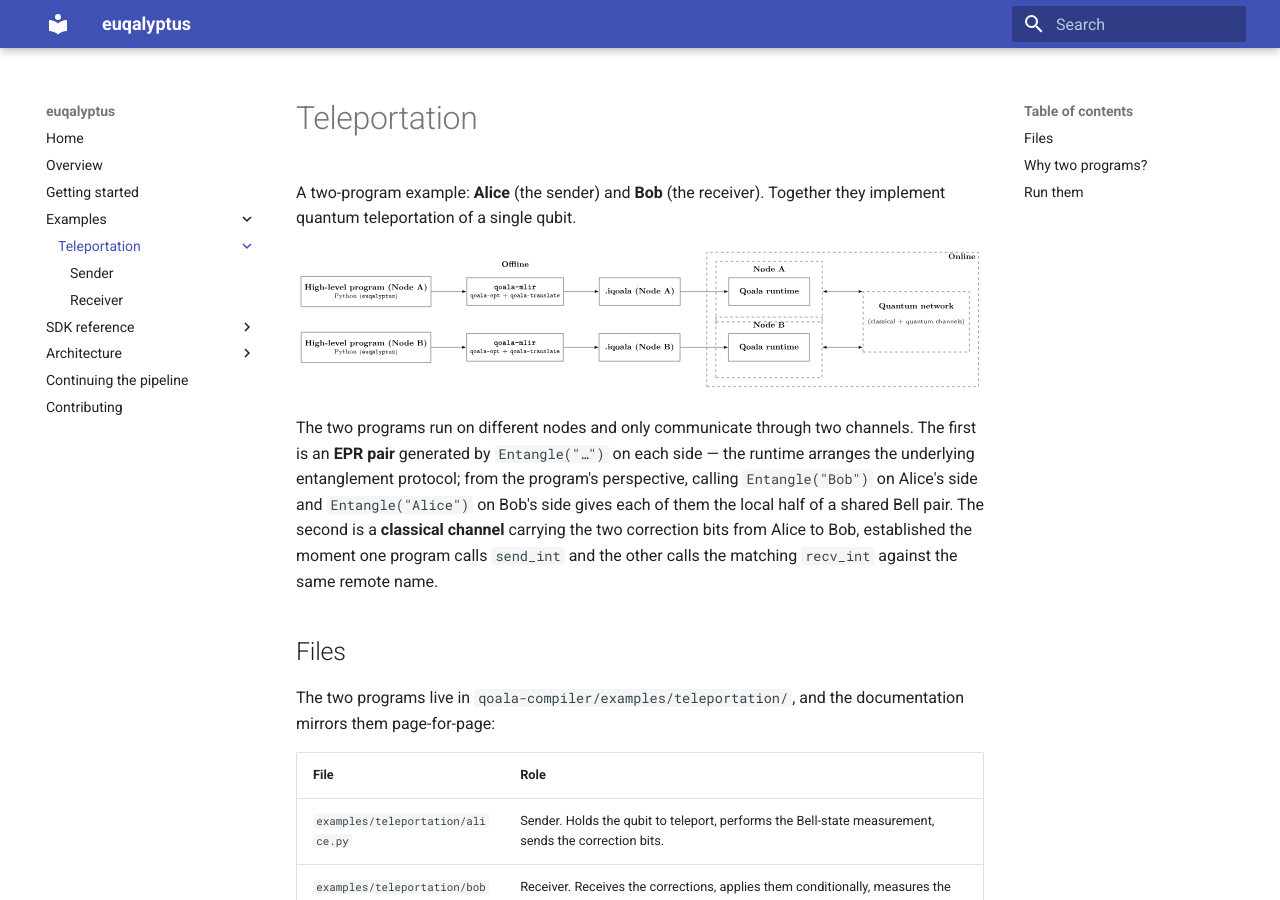
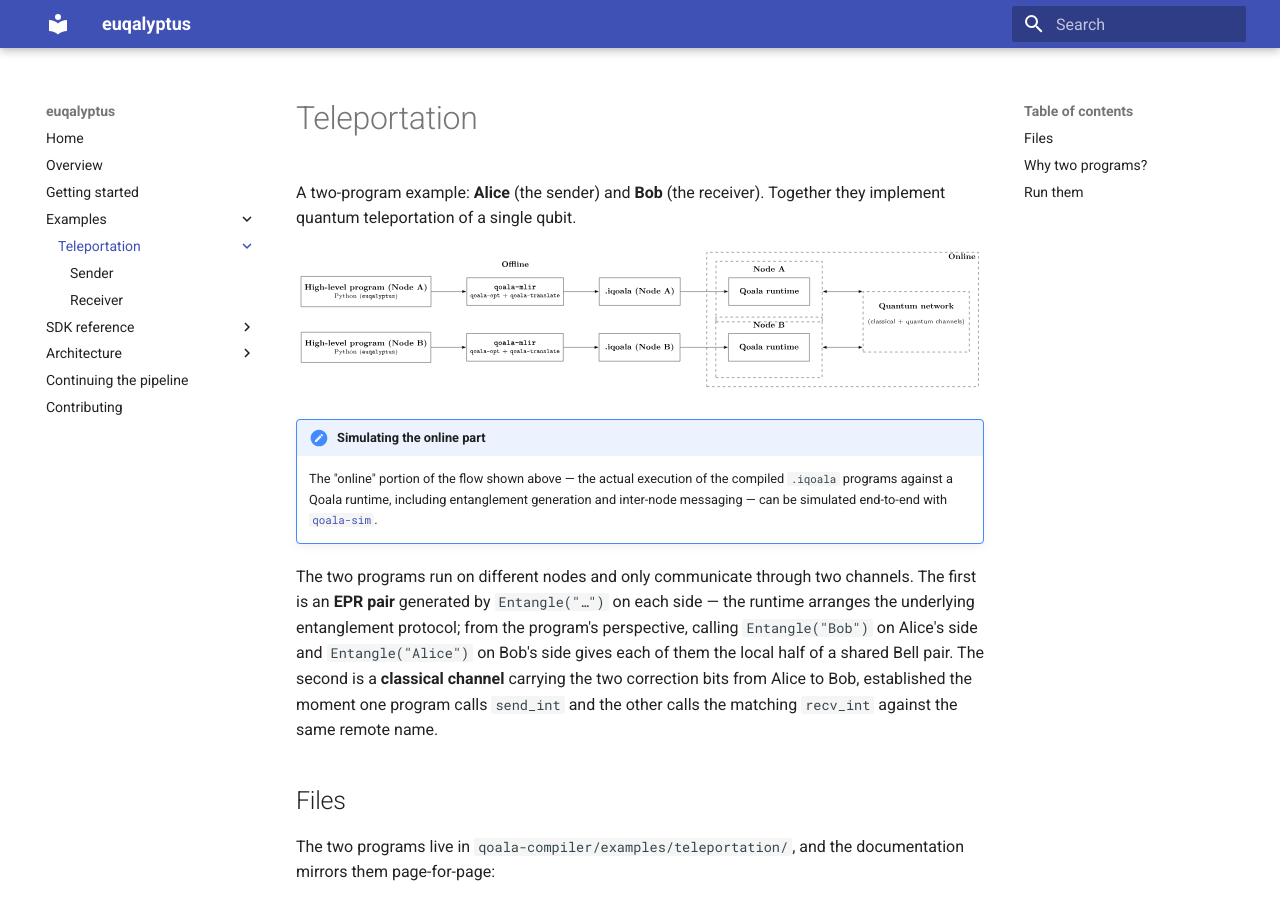
Before and after one commit to SoftwareQuTech/euqalyptus, an MkDocs documentation site: the page built from docs/examples/teleportation/index.md, in a window 1280 px wide and 900 px high. Built offline with MkDocs 1.6.1 and Material for MkDocs 9.7.7, drawn with Linux system fonts in a browser that asks for light colours; the version menu is left out.

Commit message:
specify qoala-sim when using entanglement-flow fig

```diff
--- a/docs/examples/teleportation/index.md
+++ b/docs/examples/teleportation/index.md
@@ -3,6 +3,9 @@
 A two-program example: **Alice** (the sender) and **Bob** (the receiver). Together they implement quantum teleportation of a single qubit.
 
 ![Teleportation flow](../../assets/figures/entanglement-flow.svg)
+
+!!! note "Simulating the online part"
+    The "online" portion of the flow shown above — the actual execution of the compiled `.iqoala` programs against a Qoala runtime, including entanglement generation and inter-node messaging — can be simulated end-to-end with [`qoala-sim`](https://github.com/QuTech-Delft/qoala-sim).
 
 The two programs run on different nodes and only communicate through two channels. The first is an **EPR pair** generated by `Entangle("…")` on each side — the runtime arranges the underlying entanglement protocol; from the program's perspective, calling `Entangle("Bob")` on Alice's side and `Entangle("Alice")` on Bob's side gives each of them the local half of a shared Bell pair. The second is a **classical channel** carrying the two correction bits from Alice to Bob, established the moment one program calls `send_int` and the other calls the matching `recv_int` against the same remote name.
 
```
Also changed, not shown: docs/sdk/remotes.md (+3 -0 lines).
